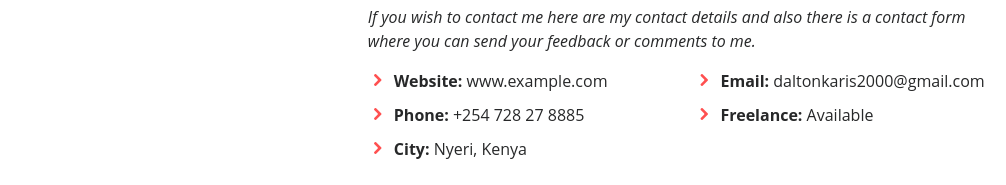
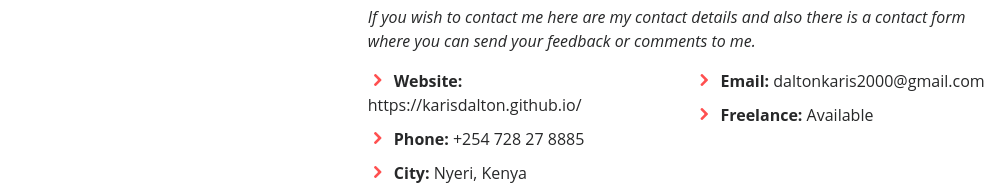
Before and after one commit to karisdalton/karisdalton.github.io, a plain HTML site: page index.html in a window 1280 px wide. Shown: the part 1051-1236 px from the top of the page, without its empty margins (274-1280 px from the left). Drawn offline with Linux system fonts and the light colour scheme.

Commit message:
Update index.html

```diff
--- a/index.html
+++ b/index.html
@@ -95,7 +95,7 @@
             <div class="row">
               <div class="col-lg-6">
                 <ul>
-                  <li><i class="icofont-rounded-right"></i> <strong>Website:</strong> www.example.com</li>
+                  <li><i class="icofont-rounded-right"></i> <strong>Website:</strong> https://karisdalton.github.io/</li>
                   <li><i class="icofont-rounded-right"></i> <strong>Phone:</strong> +254 728 27 8885</li>
                   <li><i class="icofont-rounded-right"></i> <strong>City:</strong> Nyeri, Kenya</li>
                 </ul>
```
